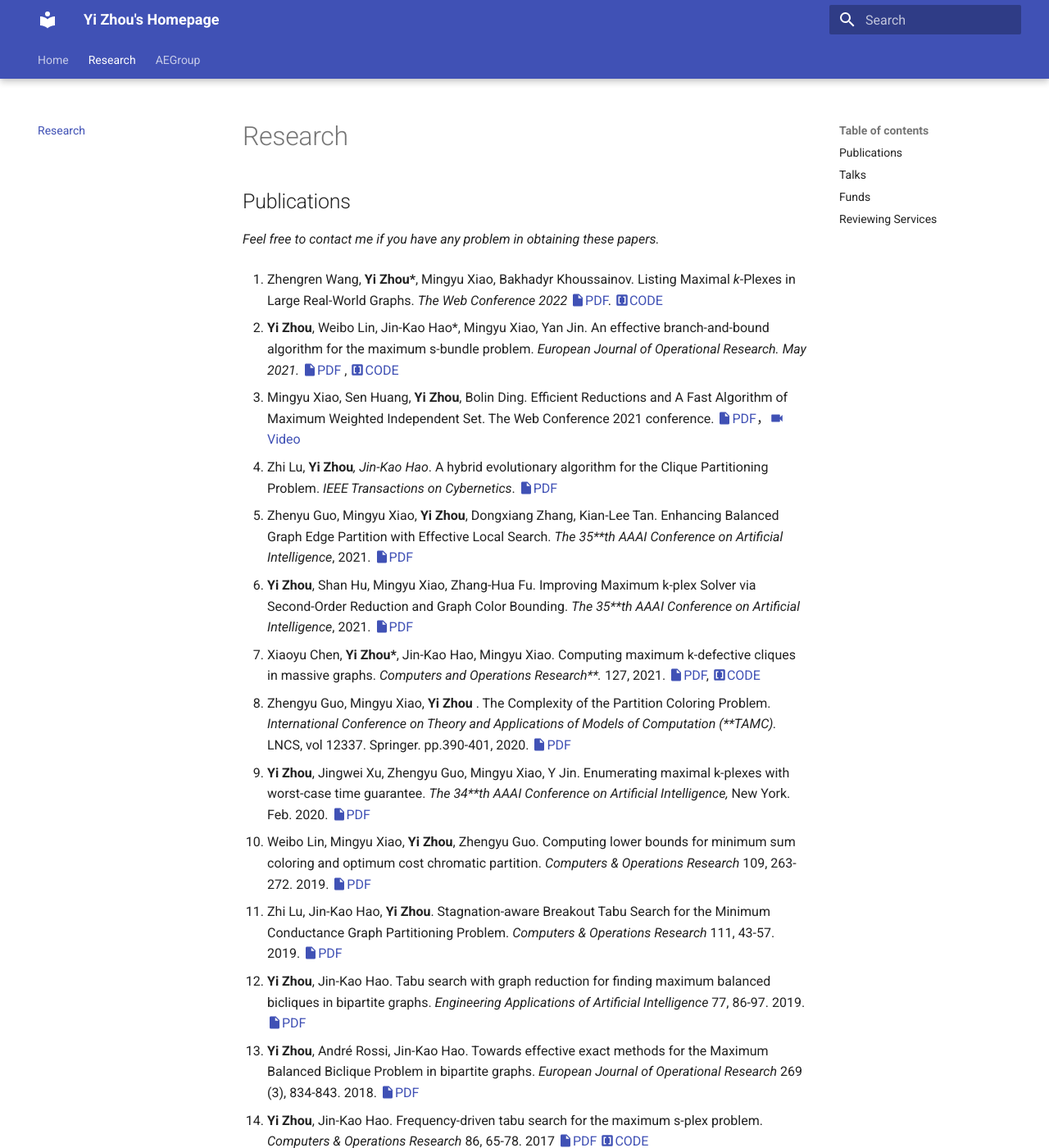
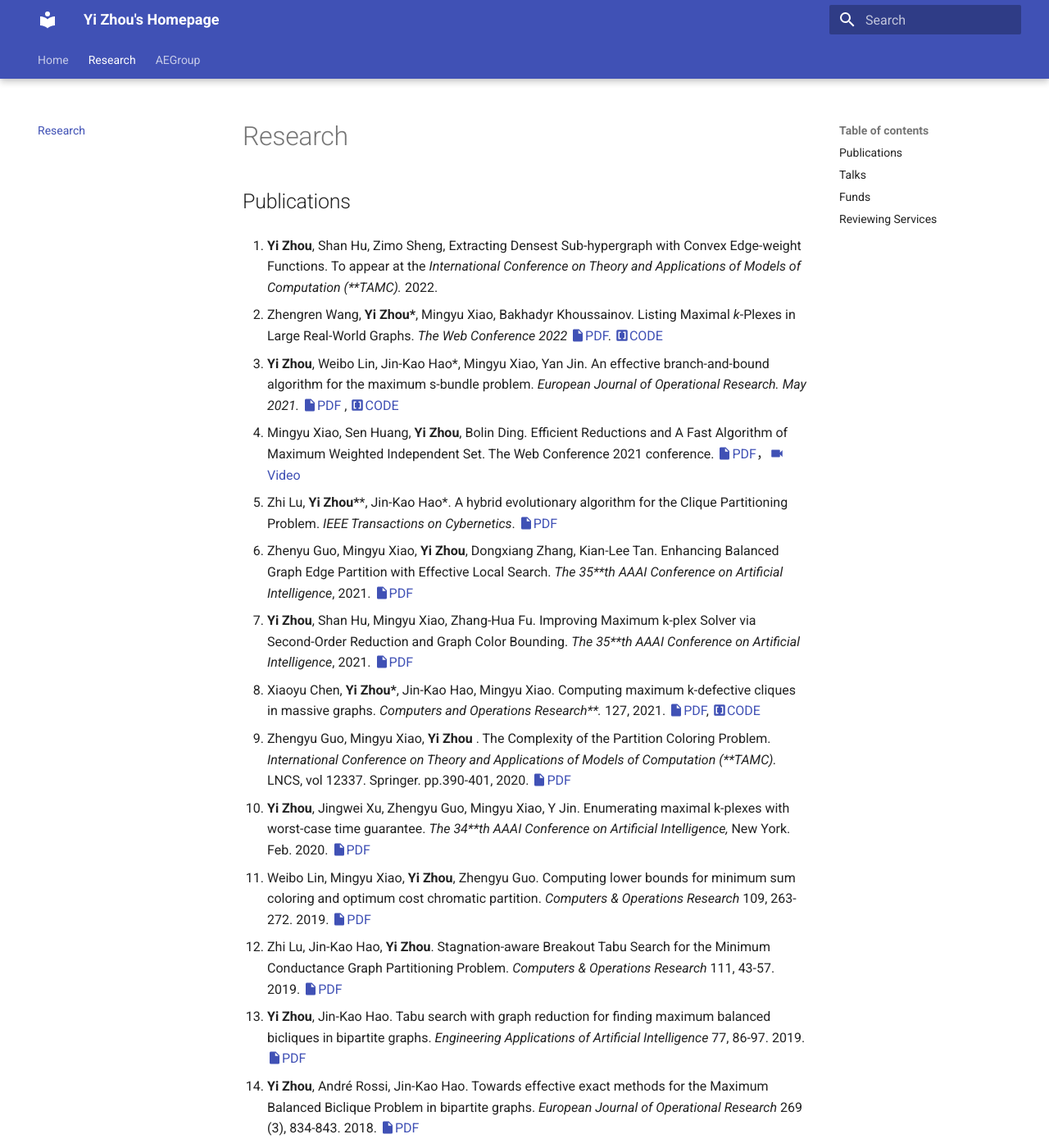
Before and after one commit to joey001/joey001.github.io, an MkDocs documentation site: the page built from docs/research/publication.md, in a window 1280 px wide and 1400 px high. Shown: the whole window at 82% size. Built offline with MkDocs 1.6.1 and Material for MkDocs 9.7.7, drawn with Linux system fonts in a browser that asks for light colours; some of the changed text lies outside the part shown.

Commit message:
add TAMC paper

```diff
--- a/docs/research/publication.md
+++ b/docs/research/publication.md
@@ -1,13 +1,13 @@
 ## Publications
-*Feel free to contact me if you have any problem in obtaining these papers.*
+17. **Yi Zhou**, Shan Hu, Zimo Sheng, Extracting Densest Sub-hypergraph with Convex Edge-weight Functions. To appear at the *International Conference on Theory and Applications of Models of Computation (**TAMC).* 2022.
 
 16. Zhengren Wang, **Yi Zhou\***, Mingyu Xiao, Bakhadyr Khoussainov. Listing Maximal *k*-Plexes in Large Real-World Graphs. *The Web Conference 2022* [:material-file:PDF](https://arxiv.org/abs/2202.08737). [:material-code-array:CODE](https://github.com/joey001/ListPlex)
 
-15. **Yi Zhou**, Weibo Lin, Jin-Kao Hao*, Mingyu Xiao, Yan Jin. An effective branch-and-bound algorithm for the maximum s-bundle problem.  *European Journal of Operational Research. May 2021.*  [:material-file:PDF](https://www.sciencedirect.com/science/article/pii/S0377221721003957) , [:material-code-array:CODE](https://github.com/joey001/max-s-bundle)
+15. **Yi Zhou**, Weibo Lin, Jin-Kao Hao\*, Mingyu Xiao, Yan Jin. An effective branch-and-bound algorithm for the maximum s-bundle problem.  *European Journal of Operational Research. May 2021.*  [:material-file:PDF](https://www.sciencedirect.com/science/article/pii/S0377221721003957) , [:material-code-array:CODE](https://github.com/joey001/max-s-bundle)
 
 14. Mingyu Xiao, Sen Huang, **Yi Zhou**, Bolin Ding. Efficient Reductions and A Fast Algorithm of Maximum Weighted Independent Set. The Web Conference 2021 conference. [:material-file:PDF](https://dl.acm.org/doi/10.1145/3442381.3450130)，[:material-video:Video](https://www.youtube.com/watch?v=dtc47VBUSvg)
 
-13. Zhi Lu, **Yi Zhou***, Jin-Kao Hao*. A hybrid evolutionary algorithm for the Clique Partitioning Problem. *IEEE Transactions on Cybernetics*. [:material-file:PDF](https://ieeexplore.ieee.org/stamp/stamp.jsp?arnumber=9364920)
+13. Zhi Lu, **Yi Zhou\****, Jin-Kao Hao\*. A hybrid evolutionary algorithm for the Clique Partitioning Problem. *IEEE Transactions on Cybernetics*. [:material-file:PDF](https://ieeexplore.ieee.org/stamp/stamp.jsp?arnumber=9364920)
 
 12. Zhenyu Guo, Mingyu Xiao, **Yi Zhou**, Dongxiang Zhang, Kian-Lee Tan. Enhancing Balanced Graph Edge Partition with Effective Local Search. *The 35**th* *AAAI Conference on Artificial Intelligence*, 2021. [:material-file:PDF](https://arxiv.org/abs/2012.09451)
 
@@ -34,10 +34,12 @@
 
 1. **Yi Zhou**, Jin-Kao Hao, Adrien Goëffon. A three-phased local search approach for the clique partitioning problem. *Journal of Combinatorial Optimization* 32 (2), 469-491. 2016 [:material-file:PDF](https://www.springerprofessional.de/en/a-three-phased-local-search-approach-for-the-clique-partitioning/11733054)
 
+*Please feel free to contact me if you have any problem in obtaining the paper.*
+
 ## Talks
-
-1. Fast exact algorithms for maximum relaxed clique problems.  Seminar of Operations Research Society of China. Shandon, May. 2019
-2. L’opérateur PUSH pour la résolution approchée du problème de la clique de poids maximum. ROADEF, Metz, France, 2017
+3. Finding Large Relaxed Cliques: Theory and Practice. School of Management, Northwestern Polytechnical University, June 2022.
+2. Fast exact algorithms for maximum relaxed clique problems.  Seminar of Operations Research Society of China. Shandon, May. 2019
+1. L’opérateur PUSH pour la résolution approchée du problème de la clique de poids maximum. ROADEF, Metz, France, 2017
 
 ## Funds
 
@@ -48,5 +50,5 @@
 
 
 ## Reviewing Services
-- Conferences: CIKM 2021, AAAI 2022, WWW 2022
+- Conferences:  AAAI 2022, CIKM 2021-2022, WWW 2022, WSDM 2022
 - Journals:  European Journal of Operational Research,  Computers & Operations Research, Journal of Artificial Intelligence Research.
```
